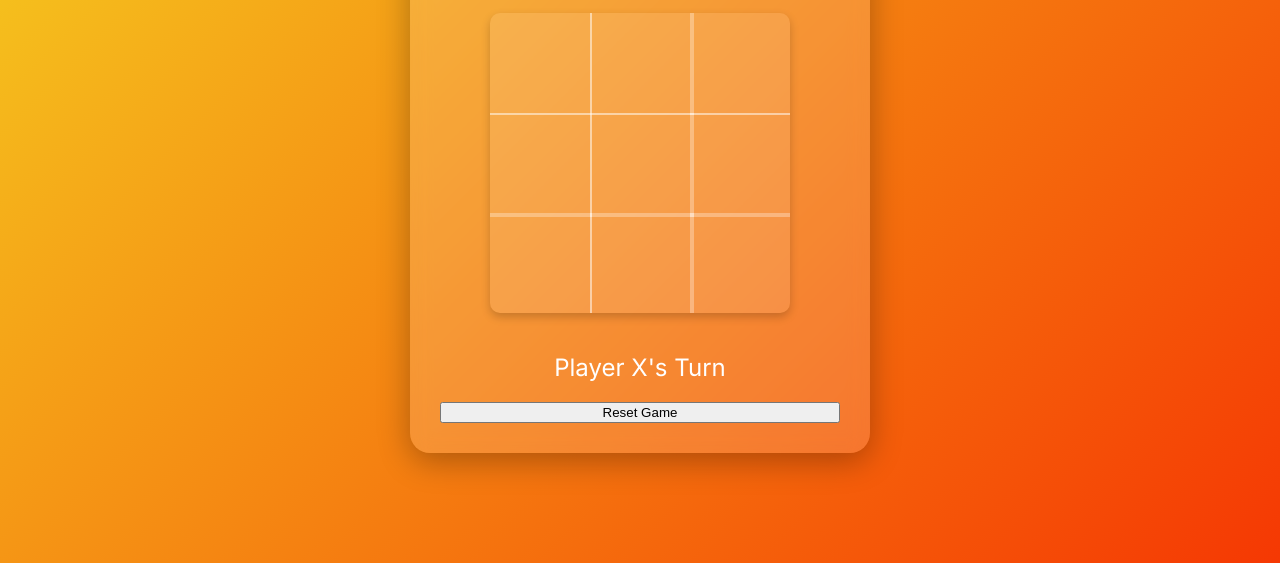
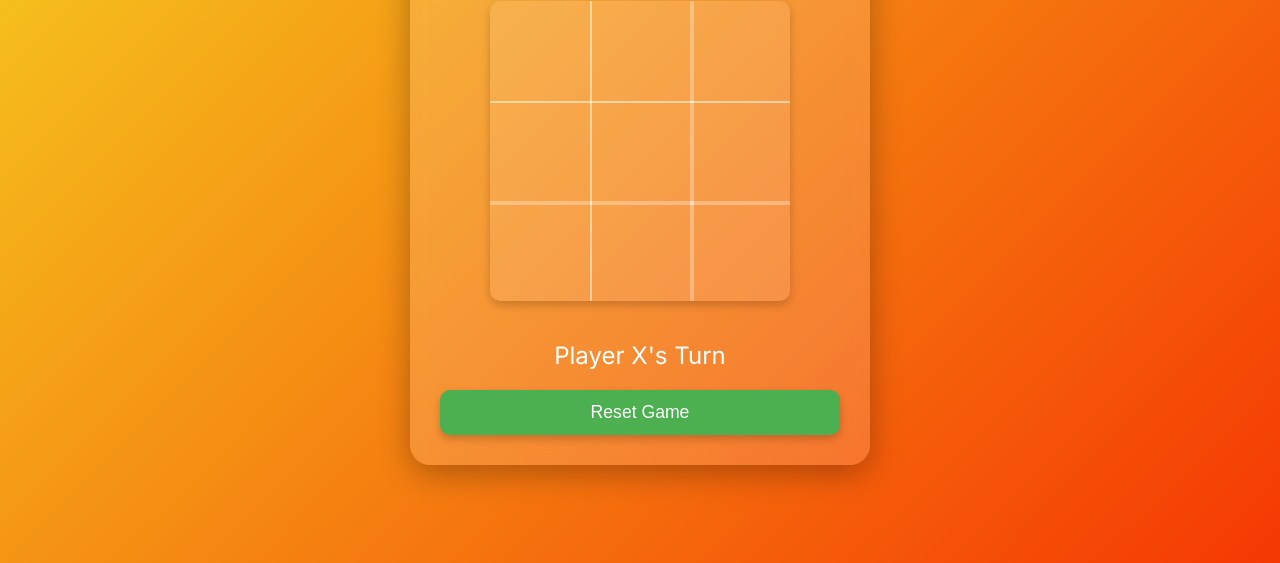
Before and after one commit to LombameLemma/Tic-Tac-Toe-, a plain HTML site: page index.html in a window 1280 px wide. Shown: the part 237-800 px from the top of the page. Drawn offline with Linux system fonts and the light colour scheme.

Commit message:
new change

```diff
--- a/style.css
+++ b/style.css
@@ -69,3 +69,26 @@ h1 {
     margin-top: 20px;
     color: #fff;
 }
+.reset-button {
+    padding: 12px 25px;
+    background-color: #4CAF50; /* Green button */
+    color: white;
+    border: none;
+    border-radius: 10px;
+    cursor: pointer;
+    font-size: 1.1rem;
+    font-weight: 500;
+    transition: background-color 0.3s ease, transform 0.2s ease, box-shadow 0.3s ease;
+    box-shadow: 0 4px 8px rgba(0, 0, 0, 0.2);
+}
+
+.reset-button:hover {
+    background-color: #45a049; /* Darker green on hover */
+    transform: translateY(-2px);
+    box-shadow: 0 6px 12px rgba(0, 0, 0, 0.3);
+}
+
+/* Optional: Styles for winning cells */
+.cell.win {
+    background-color: rgba(76, 175, 80, 0.7); /* Greenish background for winning cells */
+}
```
